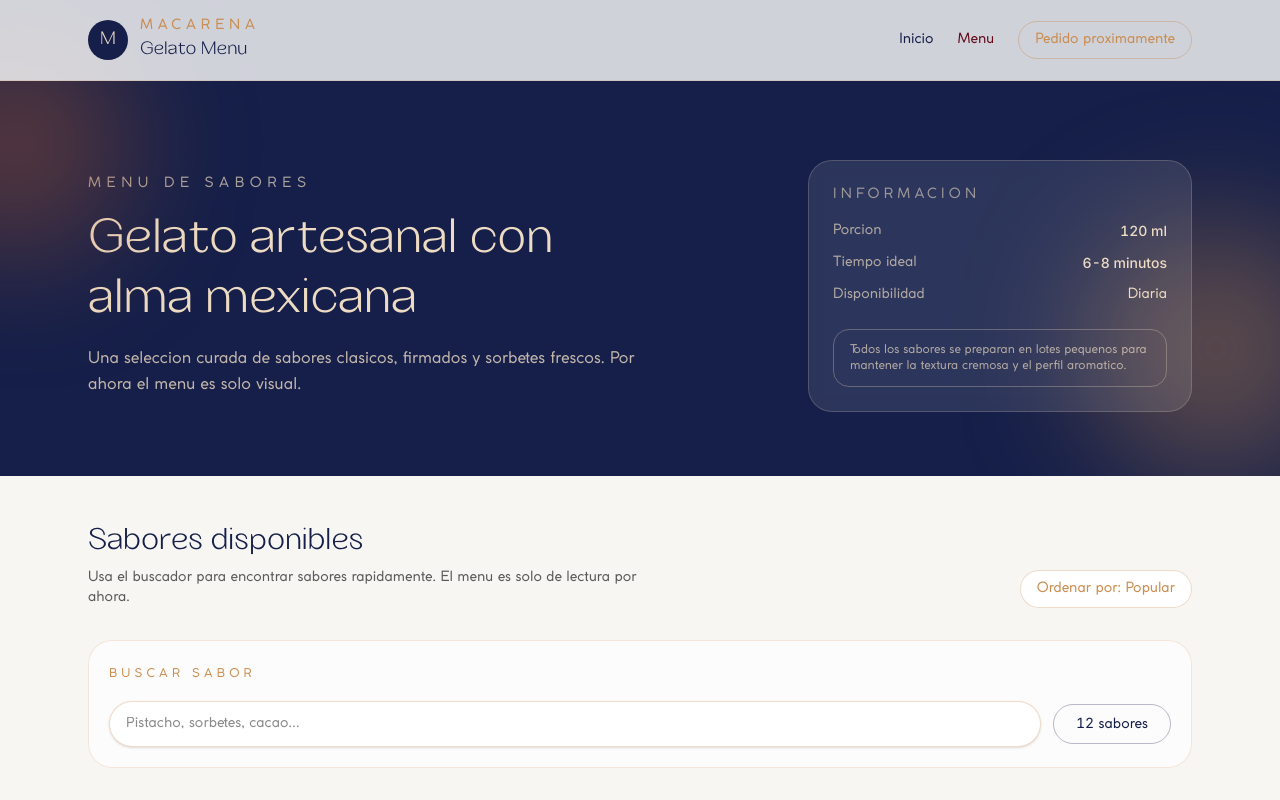
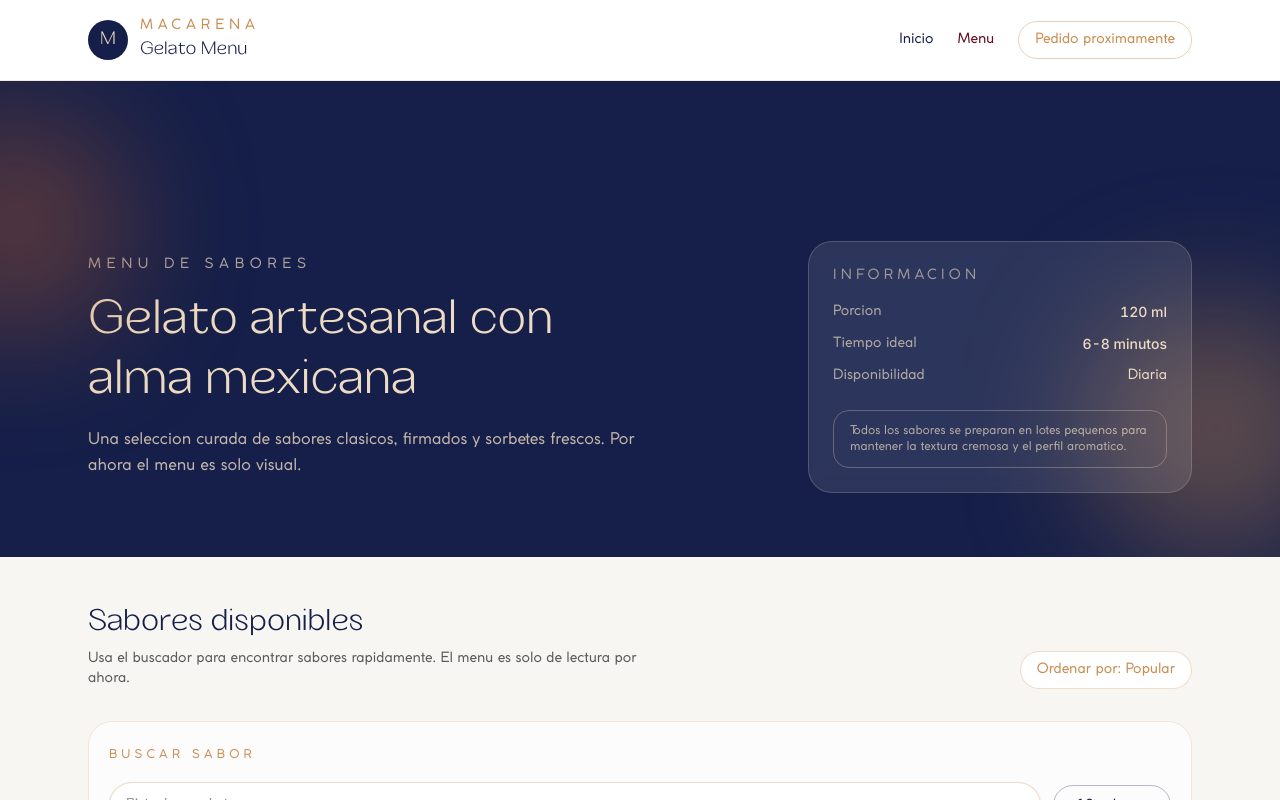
Before and after one commit to consvic/macarena-landing, a Next.js app: page /menu in a window 1280 px wide. Shown: the top 800 px of the page. Built offline with nearby package versions, Linux system fonts and the light colour scheme.

Commit message:
fix: css fix

```diff
--- a/src/app/menu/page.tsx
+++ b/src/app/menu/page.tsx
@@ -60,7 +60,7 @@ export default function GelatoMenuPage() {
         </div>
       </header>
 
-      <section className="relative overflow-hidden bg-royal-blue pt-24 text-light-beige">
+      <section className="relative overflow-hidden bg-royal-blue pt-24 mt-[81px] text-light-beige">
         <div className="absolute -left-24 top-8 h-56 w-56 rounded-full bg-terracotta/40 blur-3xl" />
         <div className="absolute -right-16 bottom-0 h-64 w-64 rounded-full bg-ochre/40 blur-3xl" />
         <div className="mx-auto flex max-w-6xl flex-col gap-8 px-6 py-16 md:flex-row md:items-center md:justify-between">
```
